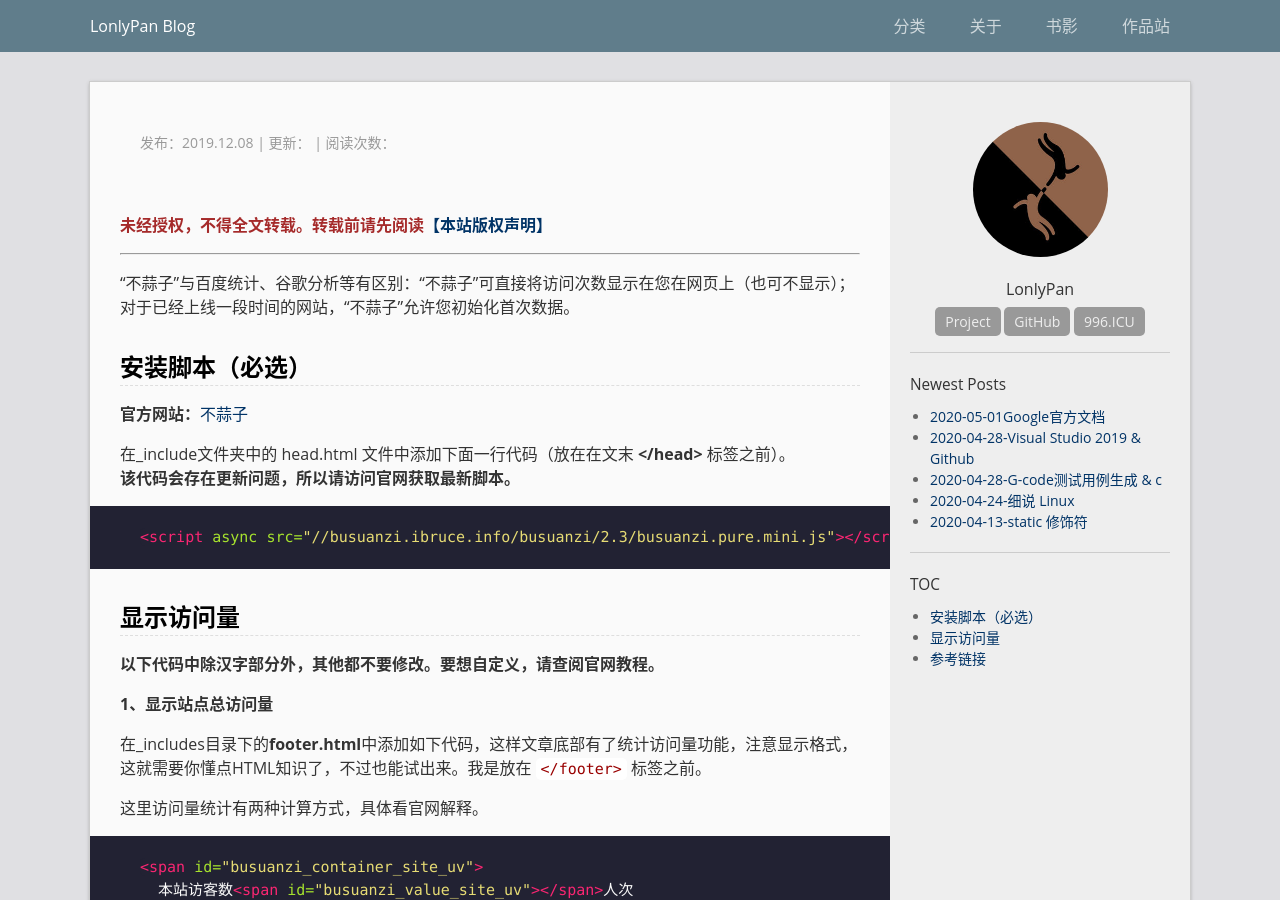
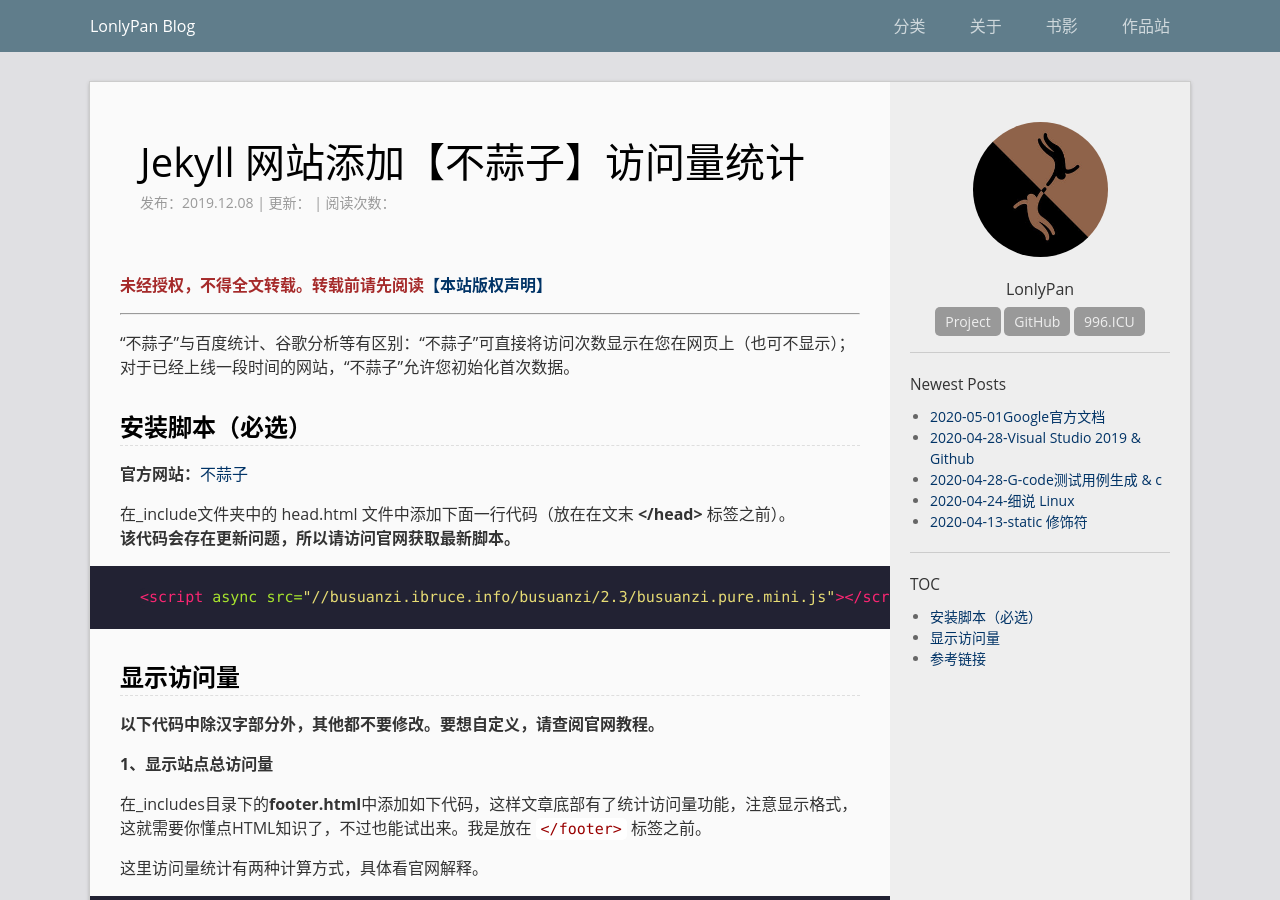
Before and after one commit to LonlyStack/LonlyPan.github.io, a Jekyll site: the page built from _posts/2019-12-8-Jekyll网站添加【不蒜子】访问量统计.md, in a window 1280 px wide and 900 px high. Built offline with Jekyll 4.4.1, drawn with Linux system fonts in a browser that asks for light colours; comment, search, counter and statistics services are not loaded.

Commit message:
修改文件: _posts/2019-12-8-Jekyll网站添加【不蒜子】访问量统计.md

```diff
--- a/_posts/2019-12-8-Jekyll网站添加【不蒜子】访问量统计.md
+++ b/_posts/2019-12-8-Jekyll网站添加【不蒜子】访问量统计.md
@@ -1,6 +1,7 @@
 ---
 layout: post
-title:    "Jekyll 网站添加【不蒜子】访问量统计"
+show_title:    "Jekyll 网站添加【不蒜子】访问量统计"
+title:    "2019-12-8 -Jekyll 网站添加【不蒜子】访问量统计"
 date:   2019-12-8  12:57
 categories: web
 ---
```
